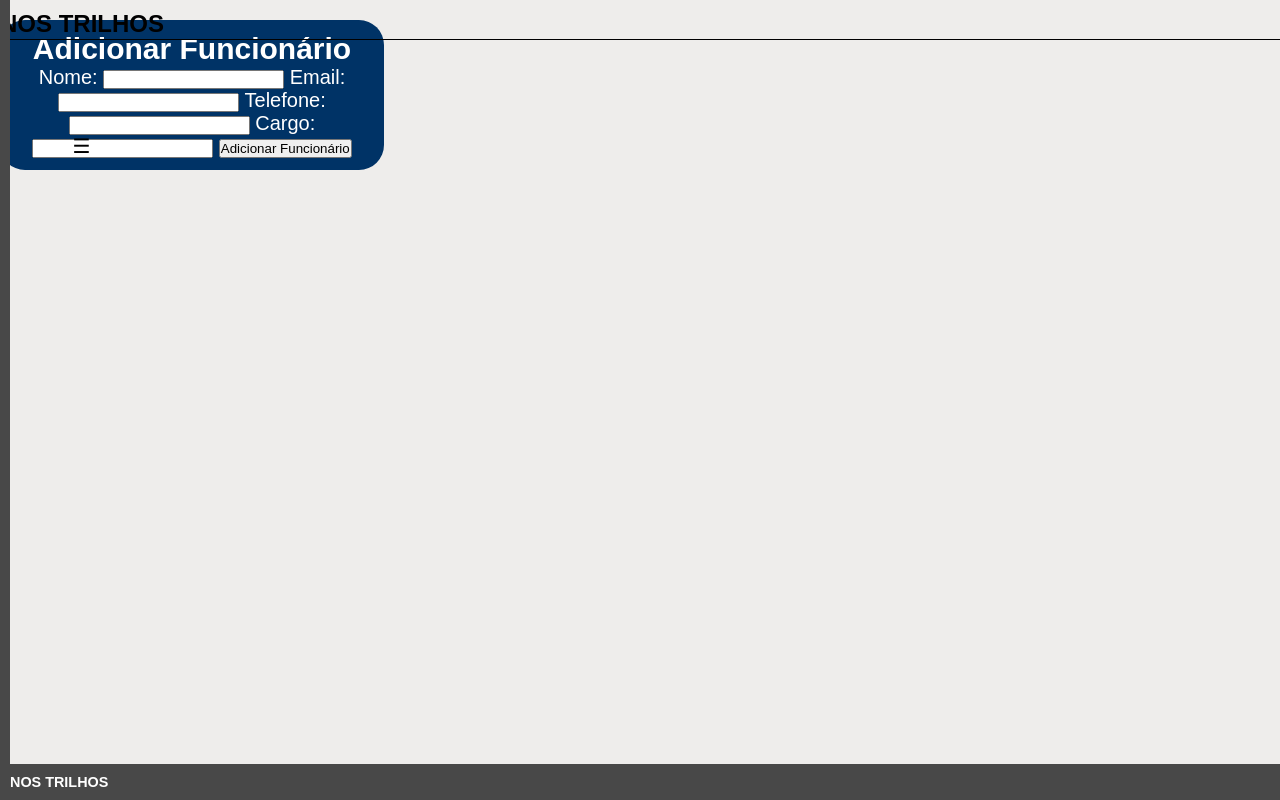
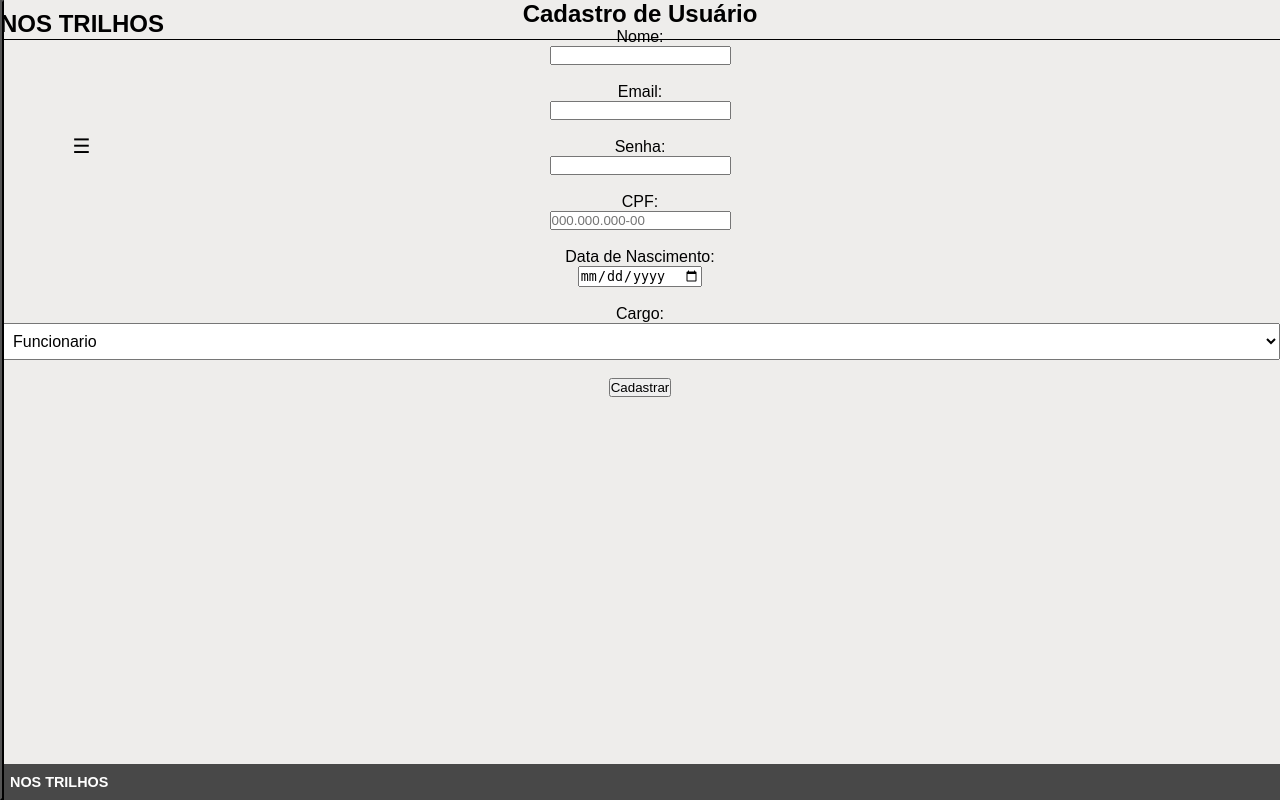
Before and after one commit to Rudolfosehnem/Mockup-NOS-TRILHOS, a PHP site: page /adicionar-funcionario.php in a window 1280 px wide. Run offline with PHP 8.4, Linux system fonts and the light colour scheme.

Commit message:
continuacao

```diff
--- a/banco-de-dados/db.sql
+++ b/banco-de-dados/db.sql
@@ -15,6 +15,6 @@ CREATE TABLE usuarios (
 
 INSERT INTO usuarios (nome, email, senha, cpf, data_nasc, cargo)
 VALUES
-    ('admin', 'admin@gmail.com', 'admin123@', '000.000.000-00', '2000-01-01', 'Admin');
-    ('Rudolfo', 'rudolfo@gmail.com', 'rudolfo123', '001.000.000-23', '2008-02-28', 'Admin');
-     ('Pierre', 'pierre@gmail.com', 'pierre123', '123.456.678-10', '2000-01-01', 'Funcionario'),
+    ('admin', 'admin@gmail.com', 'admin123@', '000.000.000-00', '2000-01-01', 'Admin'),
+    ('Rudolfo', 'rudolfo@gmail.com', 'rudolfo123', '001.000.000-23', '2008-02-28', 'Admin'),
+    ('Pierre', 'pierre@gmail.com', 'pierre123', '123.456.678-10', '2000-01-01', 'Funcionario');
--- a/html/adicionar-funcionario.php
+++ b/html/adicionar-funcionario.php
@@ -11,12 +11,12 @@ session_start();
   <meta charset="UTF-8">
   <meta name="viewport" content="width=device-width, initial-scale=1.0">
   <title>Início - NOS TRILHOS</title>
-  <link rel="stylesheet" href="../css/style.css">
+  <link rel="stylesheet" href ="styles.css">
 </head>
 
 <body>
 
-  <button id="botaoAbrirSidebar" class="abrir-btn" onclick="abrirSidebar()">☰</button>
+<button id="botaoAbrirSidebar" class="abrir-btn" onclick="abrirSidebar()">☰</button>
 
 
   <div id="sidebar" class="sidebar">
@@ -29,44 +29,47 @@ session_start();
     <a href="../html/relatorio.php"> <img src="../images/relatorio.png" alt="">Relatório e Análise</a>
     <a href="../html/alertas.php"><img src="../images/sinos.png" alt="">Notificações</a>
     <a href="../html/dashboard2.php"><img src="../images/painel.png" alt=""> Dashboard</a>
-    <button class="botao-sair-sidebar" onclick="abrirModalSaida()">
+
+
+    <a href="logout.php">
+
+<button class="botao-sair-sidebar">
       <img src="../images/sair (1).png" alt=""> Sair
     </button>
 
+   </a>
 
-    <div class="fundo-modal-saida" id="modalSaida">
-      <div class="caixa-confirmacao-saida">
-        <h2>Deseja Sair?</h2>
-        <p>Você deseja se desconectar?</p>
-        <div class="botoes-saida">
-          <button class="botao-cancelar-saida" onclick="fecharModalSaida()">Cancelar</button>
-          <button class="botao-confirmar-saida" onclick="confirmarSaida()">Sair</button>
-        </div>
-      </div>
-    </div>
+
+
   </div>
 
 
   <h2 class="topo1">NOS TRILHOS</h2>
+  <h2>Cadastro de Usuário</h2>
+    <form action="processa_cadastro.php" method="post">
+ <label>Nome:</label><br>
+        <input type="text" name="nome" required><br><br>
 
-  <div class="add_funcionario">
-    <h2>Adicionar Funcionário</h2>
-    <form action="adicionar_funcionario.php" method="POST">
-      <label for="nome">Nome:</label>
-      <input type="text" id="nome" name="nome" required>
+        <label>Email:</label><br>
+        <input type="email" name="email" required><br><br>
 
-      <label for="email">Email:</label>
-      <input type="email" id="email" name="email" required>
+        <label>Senha:</label><br>
+   <input type="password" name="senha" required><br><br>
 
-      <label for="telefone">Telefone:</label>
-      <input type="text" id="telefone" name="telefone" required>
+        <label>CPF:</label><br>
+        <input type="text" name="cpf" required placeholder="000.000.000-00"><br><br>
 
-      <label for="cargo">Cargo:</label>
-      <input type="text" id="cargo" name="cargo" required>
+        <label>Data de Nascimento:</label><br>
+        <input type="date" name="data_nasc" required><br><br>
 
-      <button type="submit">Adicionar Funcionário</button>
+        <label>Cargo:</label><br>
+        <select name="cargo" required>
+            <option value="Funcionario">Funcionario</option>
+            <option value="Admin">Admin</option>
+        </select><br><br>
+
+        <button type="submit">Cadastrar</button>
     </form>
-
 
 
   <footer>
@@ -85,18 +88,7 @@ session_start();
       document.getElementById("botaoAbrirSidebar").style.display = "block";
     }
 
-    function abrirModalSaida() {
-      document.getElementById("modalSaida").style.display = "flex";
-    }
 
-    function fecharModalSaida() {
-      document.getElementById("modalSaida").style.display = "none";
-    }
-
-    function confirmarSaida() {
-      alert("Você saiu!");
-      fecharModalSaida();
-    }
   </script>
 </body>
 
--- a/html/dashboard.php
+++ b/html/dashboard.php
@@ -11,7 +11,7 @@ session_start();
   <meta charset="UTF-8">
   <meta name="viewport" content="width=device-width, initial-scale=1.0">
   <title>Início - NOS TRILHOS</title>
-  <link rel="stylesheet" href="../css/style.css">
+  <link rel="stylesheet" href="styles.css">
 </head>
 
 <body>
--- a/css/style.css
+++ b/html/styles.css
@@ -807,7 +807,7 @@ table {
   }
 }
 
-.botao-sair-sidebar {
+/* .botao-sair-sidebar {
   background-color: transparent;
   border: transparent;
   text-decoration: none;
@@ -816,7 +816,7 @@ table {
   transition: 0.2s;
   font-size: 15px;
   padding-left: 10px;
-}
+} */
 
 
 .fundo-modal-saida {
```
Also changed, not shown: html/alertas.php (+1 -12 lines), html/processa_cadastro.php (added, +31 -0 lines).
